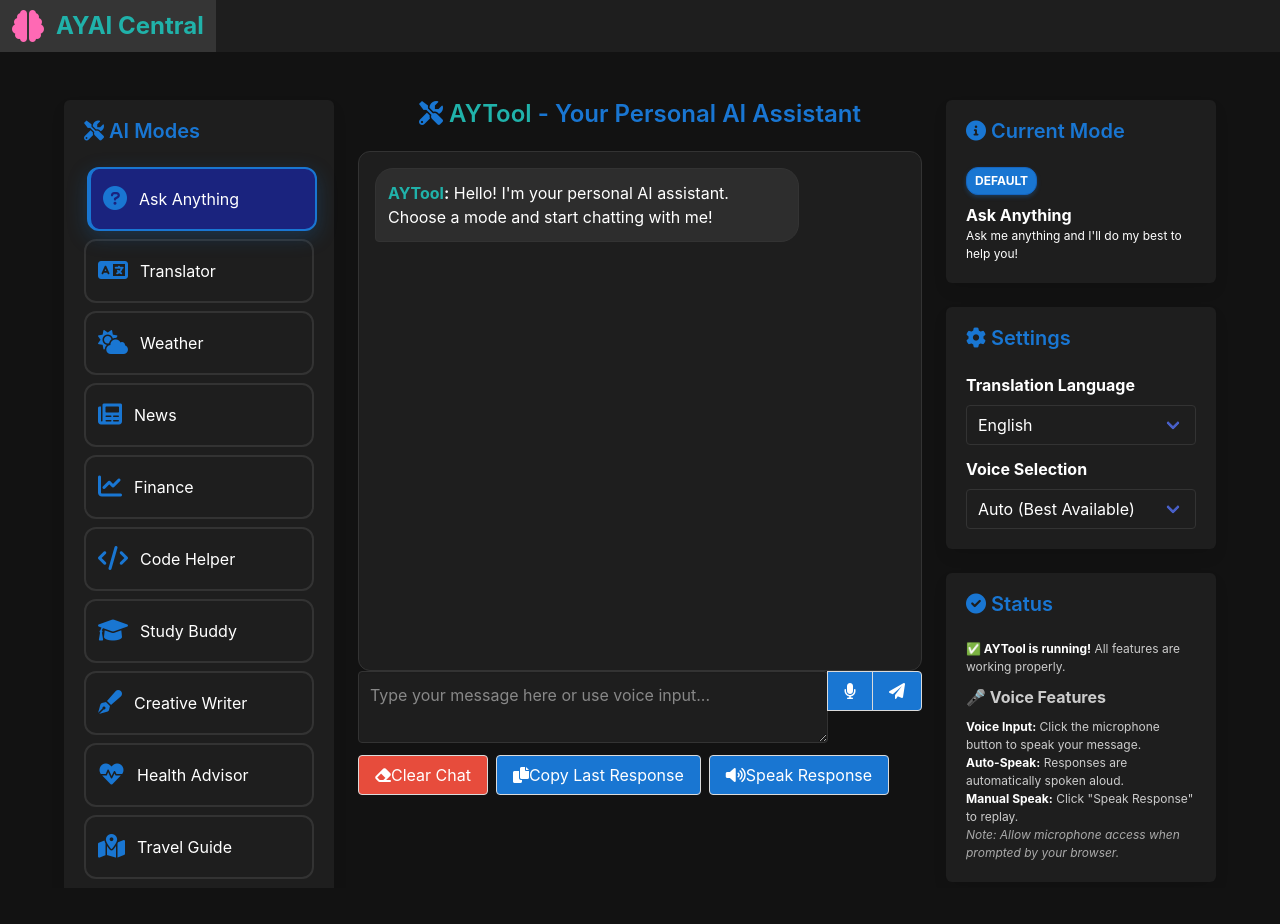
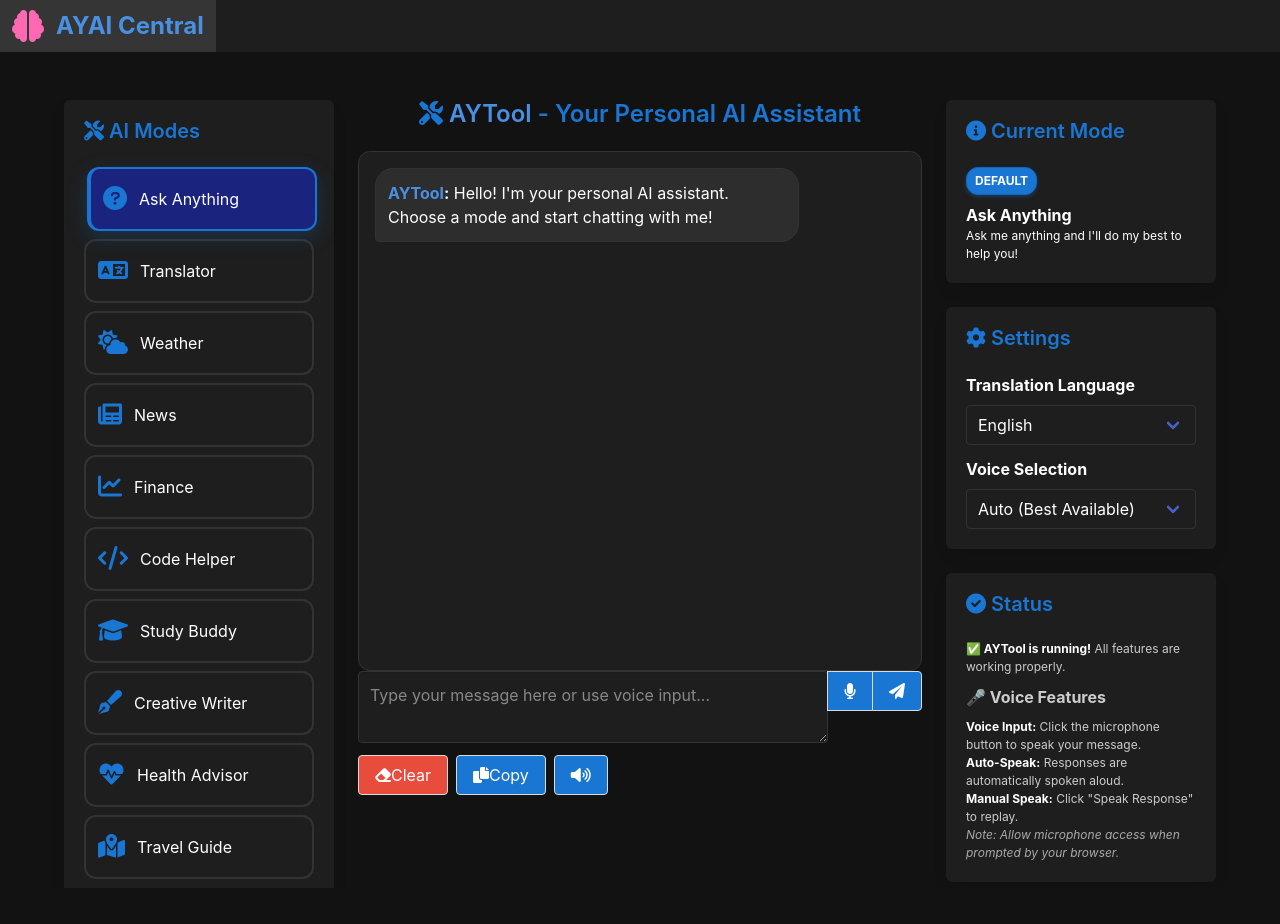
Before and after one commit to atulyadav128/translate, a Flask app: page / in a window 1280 px wide. Run offline with Flask 3, Linux system fonts and the light colour scheme; some libraries are stand-ins or nearby versions.

Commit message:
Change turquoise to metallic blue and simplify button text

```diff
--- a/templates/index.html
+++ b/templates/index.html
@@ -255,7 +255,7 @@
         <div class="navbar-brand">
             <a class="navbar-item" href="/" style="color: #ffffff !important;">
                 <i class="fas fa-brain" style="color: #FF69B4 !important; margin-right: 0.75rem; font-size: 2rem;"></i>
-                <strong style="color: #20B2AA !important; font-size: 1.5rem;">AYAI Central</strong>
+                <strong style="color: #4A90E2 !important; font-size: 1.5rem;">AYAI Central</strong>
             </a>
         </div>
     </nav>
@@ -320,7 +320,7 @@
                     <div class="title-section">
                         <h1 class="title is-4 section-title">
                             <i class="fas fa-tools"></i>
-                            <span style="color: #20B2AA !important;">AYTool</span> - Your Personal AI Assistant
+                            <span style="color: #4A90E2 !important;">AYTool</span> - Your Personal AI Assistant
                         </h1>
                     </div>
 
@@ -328,7 +328,7 @@
                     <div class="chat-container" id="chatContainer">
                         <div class="message bot-message">
                             <div class="content">
-                                <strong><span style="color: #20B2AA !important;">AYTool</span>:</strong> Hello! I'm your personal AI assistant. Choose a mode and start chatting with me!
+                                <strong><span style="color: #4A90E2 !important;">AYTool</span>:</strong> Hello! I'm your personal AI assistant. Choose a mode and start chatting with me!
                     </div>
                 </div>
             </div>
@@ -352,14 +352,14 @@
 
                     <!-- Quick Actions -->
                     <div class="buttons">
-                        <button class="button" id="clearBtn" style="background-color: #E74C3C; color: white;">
-                            <i class="fas fa-eraser"></i> Clear Chat
+                        <button class="button" id="clearBtn" title="Clear Chat" style="background-color: #E74C3C; color: white;">
+                            <i class="fas fa-eraser"></i> Clear
                         </button>
-                        <button class="button" id="copyBtn" style="background-color: #1976d2; color: white;">
-                            <i class="fas fa-copy"></i> Copy Last Response
+                        <button class="button" id="copyBtn" title="Copy Last Response" style="background-color: #1976d2; color: white;">
+                            <i class="fas fa-copy"></i> Copy
                         </button>
                         <button class="button" id="speakBtn" title="Speak Last Response" style="background-color: #1976d2; color: white;">
-                            <i class="fas fa-volume-up"></i> Speak Response
+                            <i class="fas fa-volume-up"></i>
                         </button>
                     </div>
                 </div>
@@ -564,7 +564,7 @@
 
             messageDiv.innerHTML = `
                 <div class="content">
-                    <strong>${sender === 'user' ? 'You' : '<span style="color: #20B2AA !important;">AYTool</span>'}:</strong> ${modeBadge}
+                    <strong>${sender === 'user' ? 'You' : '<span style="color: #4A90E2 !important;">AYTool</span>'}:</strong> ${modeBadge}
                     <div class="mt-2">${text}</div>
                     <div class="is-size-7 has-text-grey mt-1">${timestamp}</div>
                 </div>
@@ -599,7 +599,7 @@
             document.getElementById('chatContainer').innerHTML = `
                 <div class="message bot-message">
                     <div class="content">
-                        <strong><span style="color: #20B2AA !important;">AYTool</span>:</strong> Chat cleared! How can I help you today?
+                        <strong><span style="color: #4A90E2 !important;">AYTool</span>:</strong> Chat cleared! How can I help you today?
                     </div>
                 </div>
             `;
```
